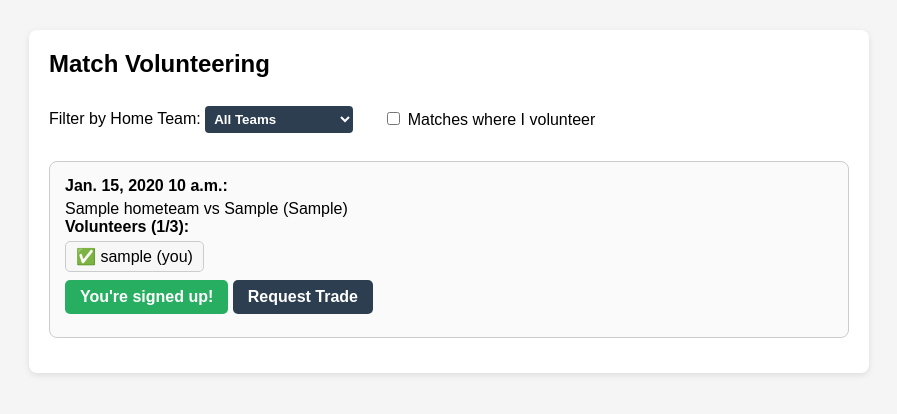
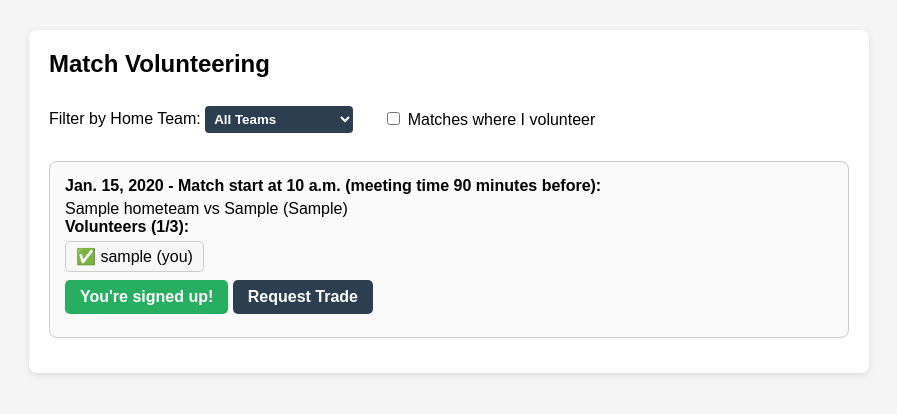
Before and after one commit to dunantj/volunteer-app, a Django app: page / in a window 1280 px wide. Shown: the part 128-542 px from the top of the page, without its empty margins (191-1088 px from the left). Run offline with Django 5.2, Linux system fonts and the light colour scheme; a user stored in the database is signed in; tables that the repository leaves empty hold one stand-in row (values such as "Sample post").

Commit message:
meet 90 min ahead

```diff
--- a/core/templates/core/match_list.html
+++ b/core/templates/core/match_list.html
@@ -25,7 +25,7 @@
 <!-- Match list -->
 {% for item in match_data %}
 <div class="match-card" style="padding:15px; border:1px solid #ccc; border-radius:8px; margin-bottom:15px; background:#fafafa;">
-    <strong>{{ item.match.date }} {{ item.match.start_time }}:</strong>
+    <strong>{{ item.match.date }} - Match start at {{ item.match.start_time }} (meeting time 90 minutes before):</strong>
     {{ item.match.home_team }} vs {{ item.match.guest_team }} ({{ item.match.location }})
     <br>
     <strong>Volunteers ({{ item.match.volunteer_count }}/3):</strong>
```
